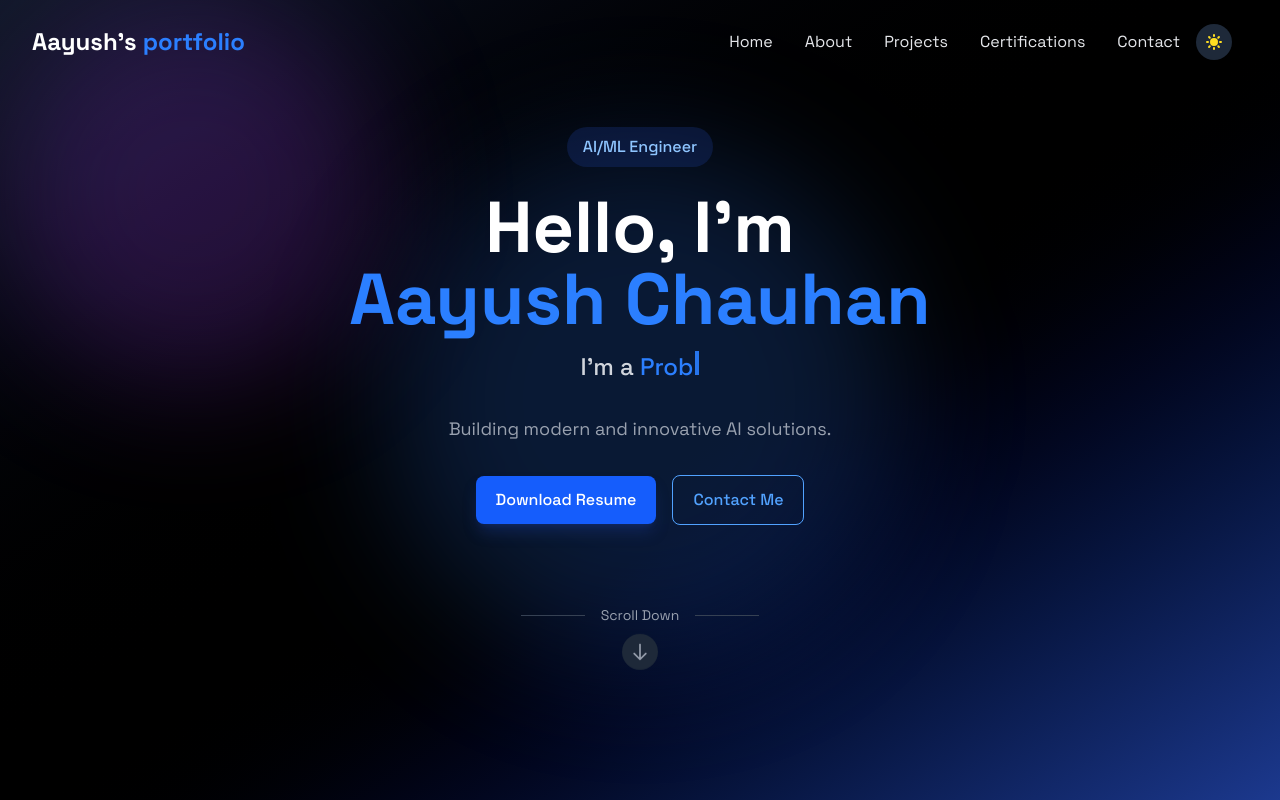
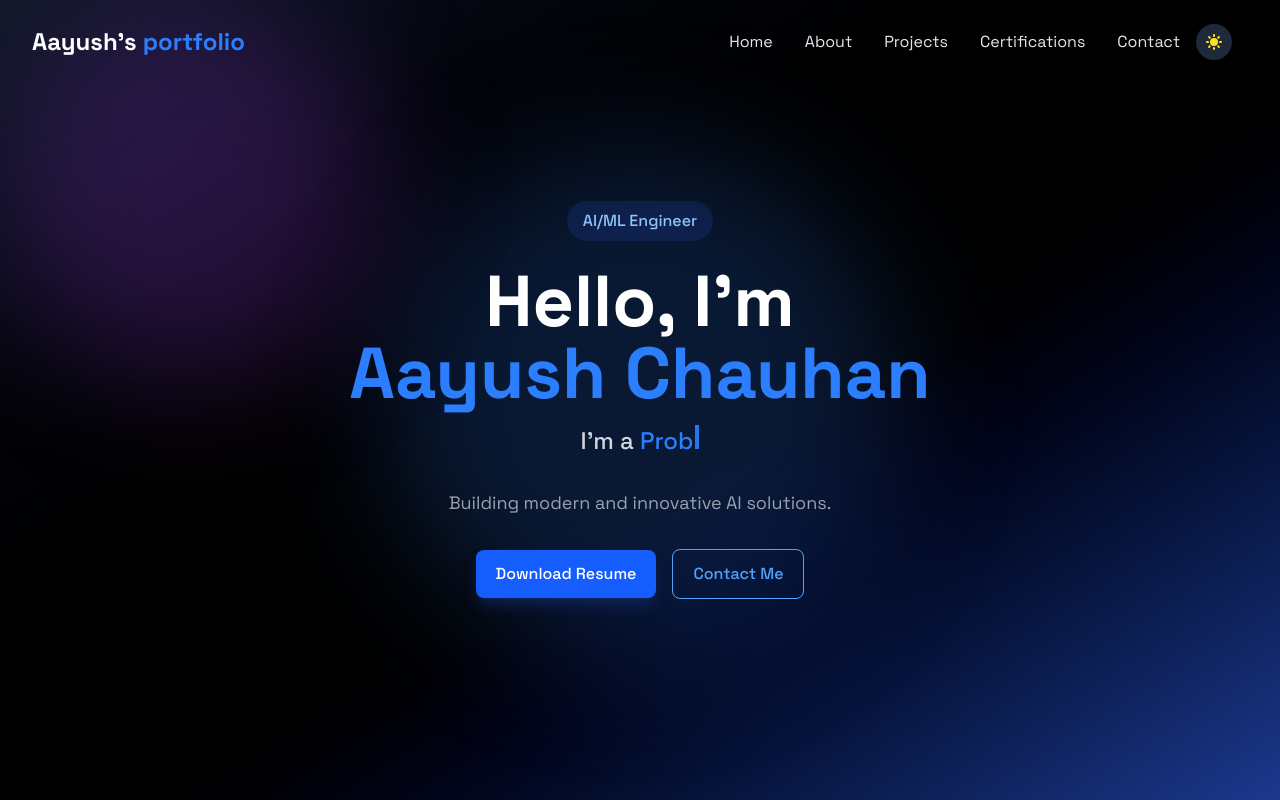
Before and after one commit to aayush010904/aayush-portfolio, a React (Vite) app: page / in a window 1280 px wide. Shown: the top 800 px of the page. Built offline with nearby package versions, Linux system fonts and the light colour scheme.

Commit message:
bugs fixed

```diff
--- a/src/components/sections/home.jsx
+++ b/src/components/sections/home.jsx
@@ -112,50 +112,6 @@ export const Home = () => {
               Contact Me
             </a>
           </div>
-
-          {/* Scroll indicator */}
-          <div className="mt-20 flex flex-col items-center">
-            <div className="flex items-center mb-3">
-              <div
-                className={`w-16 h-px ${
-                  isDark ? "bg-gray-700" : "bg-gray-300"
-                }`}
-              ></div>
-              <span
-                className={`mx-4 text-sm ${
-                  isDark ? "text-gray-400" : "text-gray-500"
-                }`}
-              >
-                Scroll Down
-              </span>
-              <div
-                className={`w-16 h-px ${
-                  isDark ? "bg-gray-700" : "bg-gray-300"
-                }`}
-              ></div>
-            </div>
-            <div
-              className={`animate-bounce p-2 rounded-full ${
-                isDark ? "bg-gray-800" : "bg-gray-100"
-              }`}
-            >
-              <svg
-                className={`w-5 h-5 ${
-                  isDark ? "text-gray-400" : "text-gray-600"
-                }`}
-                fill="none"
-                stroke="currentColor"
-                viewBox="0 0 24 24"
-              >
-                <path
-                  strokeLinecap="round"
-                  strokeLinejoin="round"
-                  strokeWidth="2"
-                  d="M19 14l-7 7m0 0l-7-7m7 7V3"
-                />
-              </svg>
-            </div>
-          </div>
         </div>
       </div>
     </section>
```
